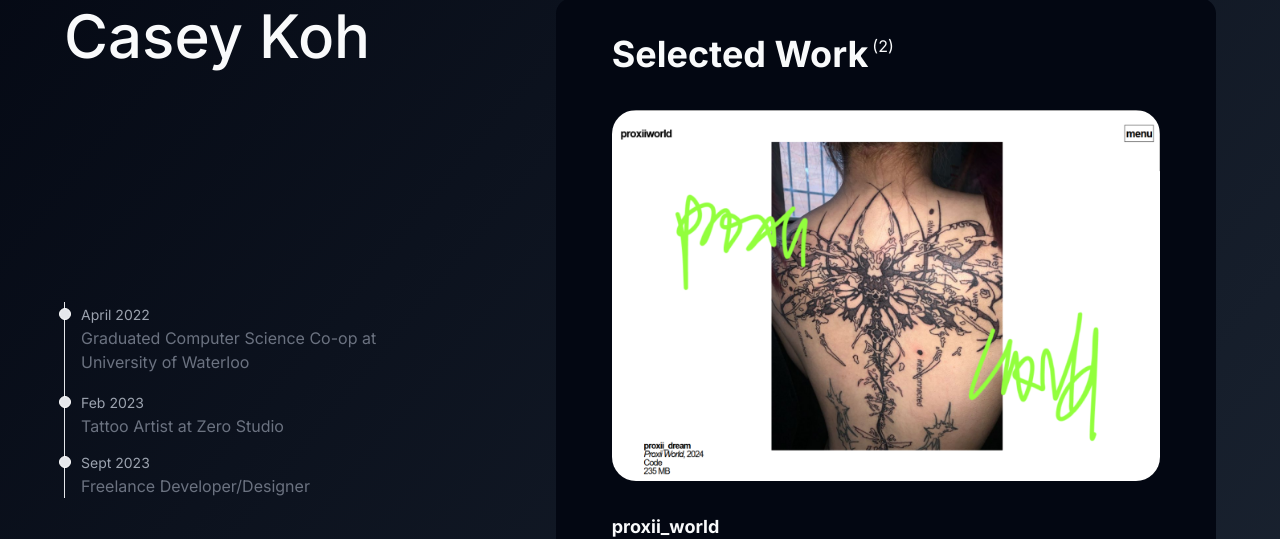
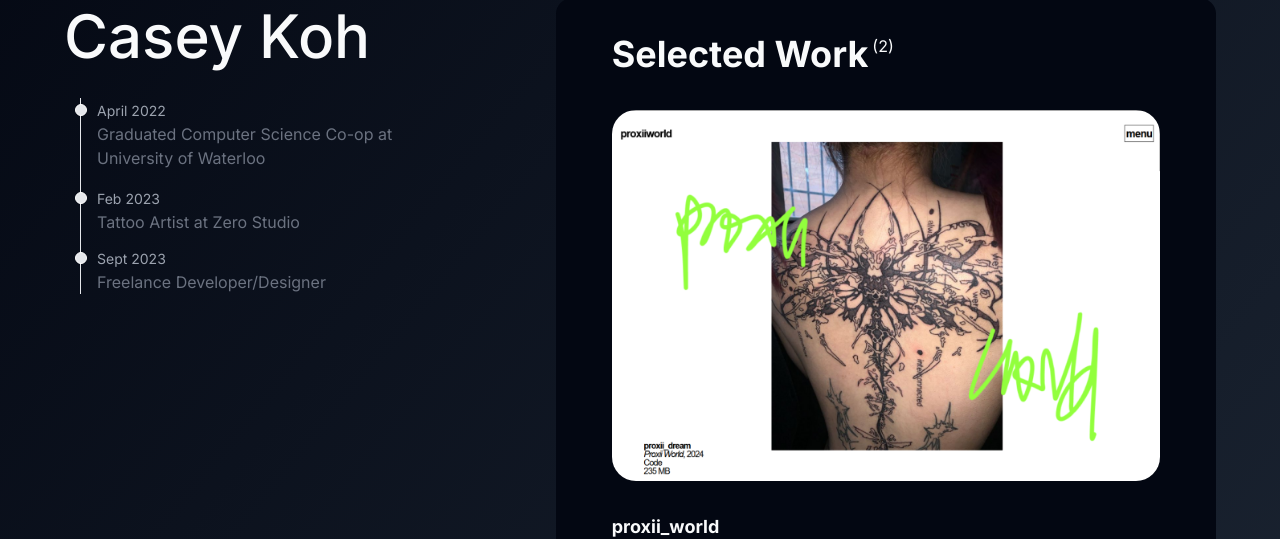
Before and after one commit to caseykoh/portfolio, a React (Vite) app: page / in a window 1280 px wide. Shown: the part 258-797 px from the top of the page. Built offline with nearby package versions, Linux system fonts and the light colour scheme.

Commit message:
Bio layout condensed

```diff
--- a/src/components/Home/Home.tsx
+++ b/src/components/Home/Home.tsx
@@ -8,8 +8,8 @@ const Home = () => {
     <>
       <Navbar />
       <div className="min-w-full font-inter container min-h-screen px-16 text-gray-50 bg-gradient-to-br from-gray-950 to-gray-800 grid gap-5 grid-cols-[5fr_7fr]">
-        <section className="max-w-md min-h-screen max-h-screen py-11 flex justify-between flex-col sticky top-0">
-          <div>
+        <section className="max-w-md min-h-screen max-h-screen py-11 flex justify-start flex-col sticky top-0">
+          <div className="mb-8">
             <img
               className="max-h-52 rounded-2xl mb-3"
               src={photocard}
@@ -17,7 +17,7 @@ const Home = () => {
             />
             <h1 className="text-6xl font-medium">Casey Koh</h1>
           </div>
-          <div>
+          <div className="ml-4">
             <ol className="relative border-s border-gray-200 dark:border-gray-700 max-w-sm">
               <li className="mb-3 ms-4">
                 <div className="absolute w-3 h-3 bg-gray-200 rounded-full mt-1.5 -start-1.5 border border-white dark:border-gray-900 dark:bg-gray-700"></div>
```
